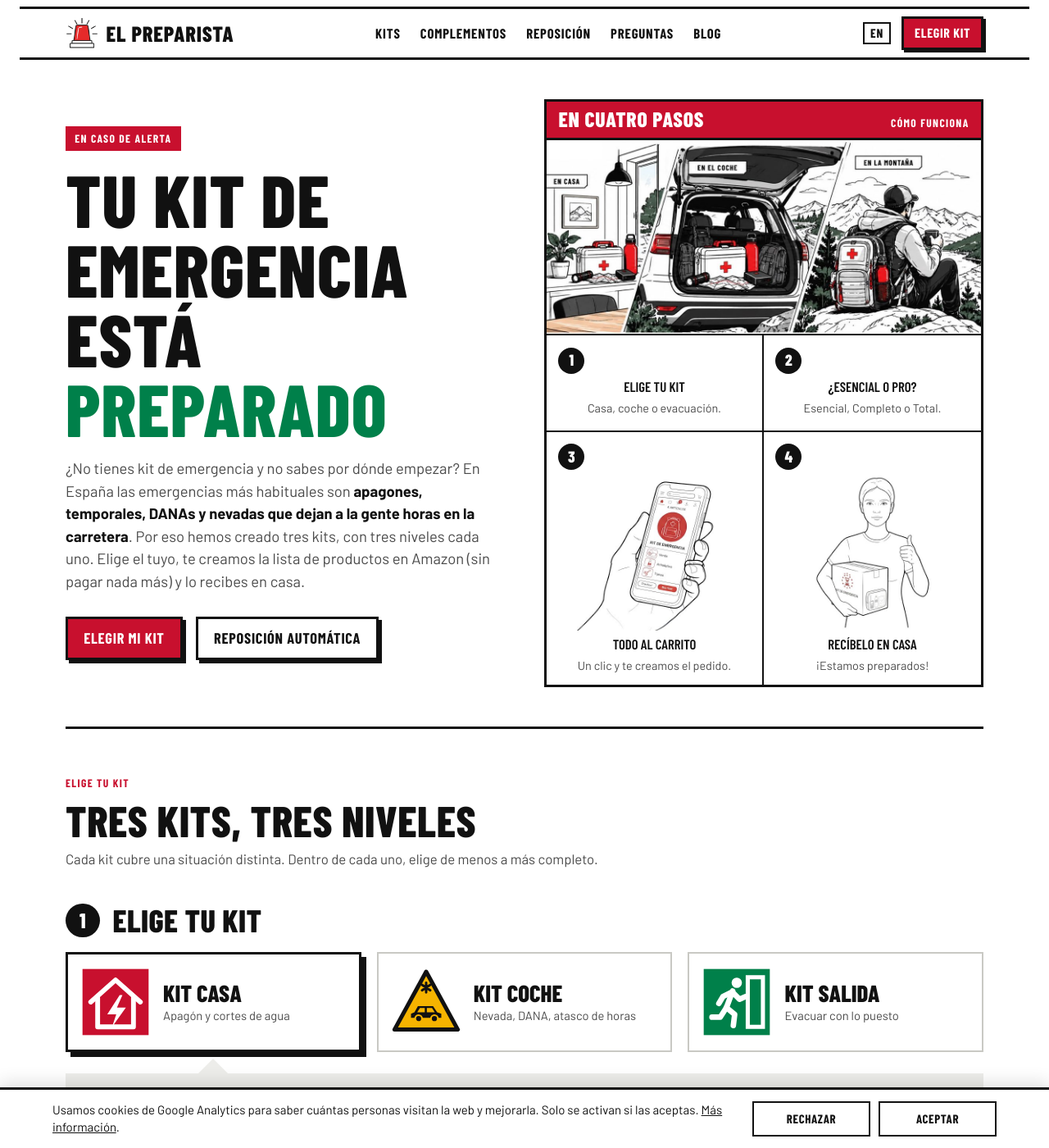
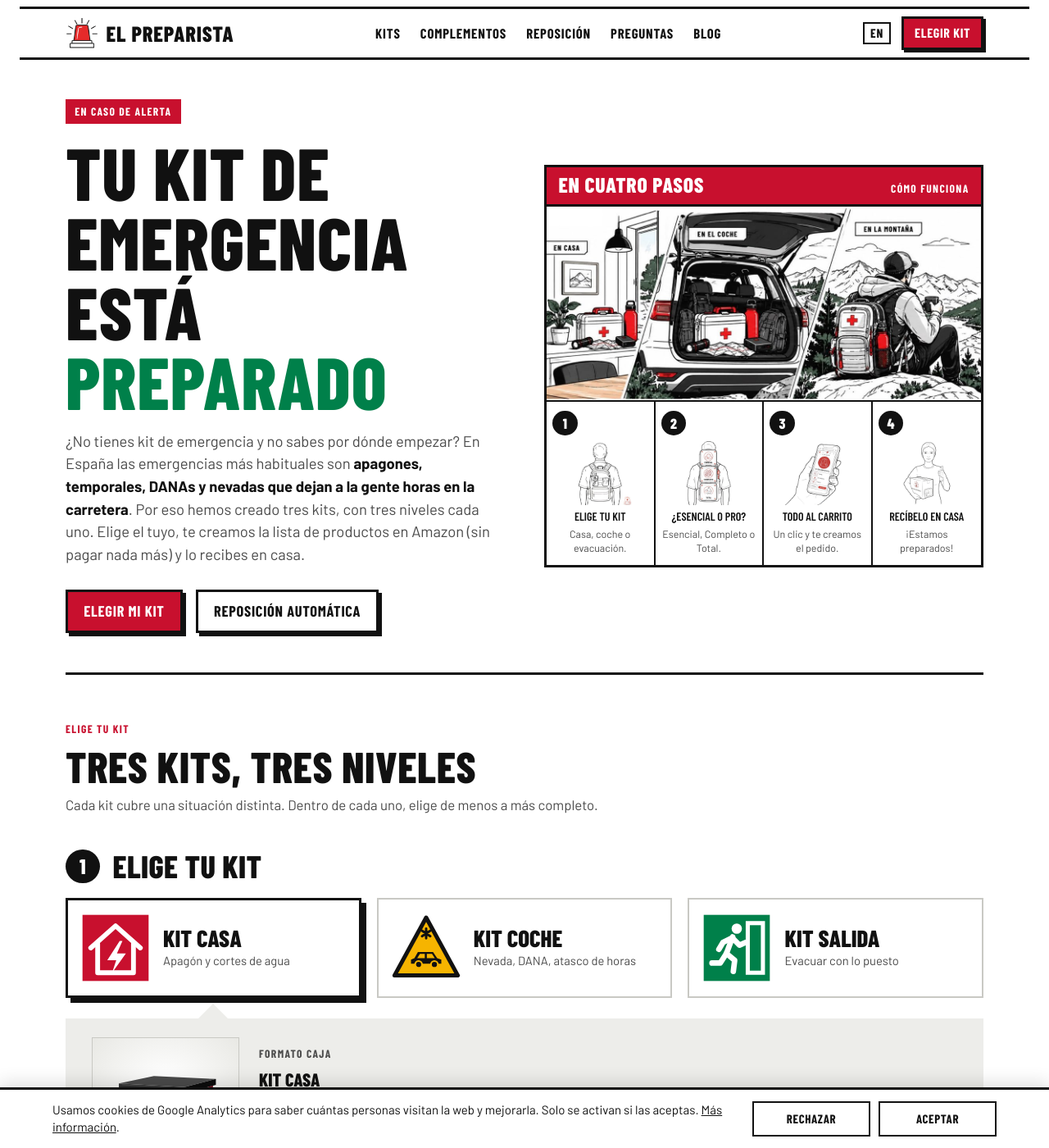
Before and after one commit to lucilayun-ux/elpreparista, a Jekyll site: the page index.html, which Jekyll copies as it is, in a window 1280 px wide and 1400 px high. Shown: the whole window at 82% size. Built offline with Jekyll 4.4.1, drawn with Linux system fonts in a browser that asks for light colours.

Commit message:
Los cuatro pasos en una fila con dibujos pequeños bajo la ilustración
Co-Authored-By: Claude Opus 5.5 <noreply@anthropic.com>
Claude-Session: https://claude.ai/code/session_01V7PVvrC8Dt7YxBNA65S9m6

```diff
--- a/index.html
+++ b/index.html
@@ -94,10 +94,16 @@ nav.links a:hover { color: var(--red); }
 .panels { display: grid; grid-template-columns: 1fr 1fr; }
 .panel { padding: .9rem; display: grid; grid-template-columns: auto 1fr; gap: .4rem .7rem; align-items: start; border-right: 2px solid var(--ink); border-bottom: 2px solid var(--ink); }
 .panel:nth-child(2n) { border-right: 0; }
-/* Ilustración de casa, coche y montaña encima de los pasos 1 y 2 (sustituye a sus dibujos) */
-.panels .stepsart { grid-column: 1 / -1; display: block; width: 100%; height: auto; border-bottom: 2px solid var(--ink); }
-.panels:has(.stepsart) .panel:nth-child(2n) { border-right: 2px solid var(--ink); }
-.panels:has(.stepsart) .panel:nth-child(2n+1) { border-right: 0; }
+/* Ilustración de casa, coche y montaña encima de los cuatro pasos, que van en una fila con dibujos pequeños */
+.stepsart { display: block; width: 100%; height: auto; border-bottom: 2px solid var(--ink); }
+.panels.four { grid-template-columns: repeat(4, 1fr); }
+.panels.four .panel { padding: .7rem .45rem .8rem; gap: .35rem .4rem; border-bottom: 0; border-right: 2px solid var(--ink); }
+.panels.four .panel:last-child { border-right: 0; }
+.panels.four .num { width: 1.9rem; height: 1.9rem; font-size: 1.1rem; }
+.panels.four img.photo { max-width: 78px; }
+.panels.four .panel p { font-size: .88rem; }
+.panels.four .panel small { font-size: .78rem; line-height: 1.3; }
+@media (max-width: 560px) { .panels.four img.photo { max-width: 60px; } .panels.four .panel p { font-size: .78rem; } .panels.four .panel small { display: none; } }
 .panel:nth-last-child(-n+2) { border-bottom: 0; }
 .num { width: 2rem; height: 2rem; border-radius: 50%; background: var(--ink); color: #fff; display: grid; place-items: center; font-family: var(--f-sign); font-weight: 800; font-size: 1.2rem; }
 .panel .pic { grid-column: 1 / -1; max-width: 120px; margin: .2rem auto; color: var(--ink); }
@@ -316,10 +322,10 @@ footer .wrap { display: grid; gap: .6rem; }
 
     <div class="card" aria-label="Cómo funciona en cuatro pasos">
       <div class="band"><b>En cuatro pasos</b><span class="cap">Cómo funciona</span></div>
-      <div class="panels">
-        <img class="stepsart" src="pasos-kits.jpg" alt="Kit de emergencia en casa, en el maletero del coche y en la mochila de montaña" width="1100" height="490">
-        <a class="panel" href="#kits"><span class="num">1</span><p>Elige tu kit</p><small>Casa, coche o evacuación.</small></a>
-        <a class="panel" href="#kits"><span class="num">2</span><p>¿Esencial o Pro?</p><small>Esencial, Completo o Total.</small></a>
+      <img class="stepsart" src="pasos-kits.jpg" alt="Kit de emergencia en casa, en el maletero del coche y en la mochila de montaña" width="1100" height="490">
+      <div class="panels four">
+        <a class="panel" href="#kits"><span class="num">1</span><img class="pic photo" src="paso1.jpg" alt="Persona de espaldas con la mochila de emergencia puesta" width="140" height="142"><p>Elige tu kit</p><small>Casa, coche o evacuación.</small></a>
+        <a class="panel" href="#kits"><span class="num">2</span><img class="pic photo" src="paso2.jpg" alt="Persona con una mochila de tres módulos: Esencial, Completo y Total" width="140" height="140"><p>¿Esencial o Pro?</p><small>Esencial, Completo o Total.</small></a>
         <a class="panel" href="#kits"><span class="num">3</span><img class="pic photo" src="paso3.jpg" alt="Mano sujetando un móvil con el pedido del kit de emergencia" width="140" height="140"><p>Todo al carrito</p><small>Un clic y te creamos el pedido.</small></a>
         <a class="panel" href="#reposicion"><span class="num">4</span><img class="pic photo" src="paso4.jpg" alt="Mujer con una caja de kit de emergencia haciendo el gesto de OK con el pulgar" width="140" height="140"><p>Recíbelo en casa</p><small>¡Estamos preparados!</small></a>
       </div>
--- a/tools/build_en.py
+++ b/tools/build_en.py
@@ -44,6 +44,8 @@ TRADUCCIONES = [
     ('aria-label="Cómo funciona en cuatro pasos"', 'aria-label="How it works in four steps"'),
     ('<b>En cuatro pasos</b><span class="cap">Cómo funciona</span>', '<b>In four steps</b><span class="cap">How it works</span>'),
     ('alt="Kit de emergencia en casa, en el maletero del coche y en la mochila de montaña"', 'alt="Emergency kit at home, in the car boot and in a hiking backpack"'),
+    ('alt="Persona de espaldas con la mochila de emergencia puesta"', 'alt="Person seen from behind wearing an emergency backpack"'),
+    ('alt="Persona con una mochila de tres módulos: Esencial, Completo y Total"', 'alt="Person wearing a three-module backpack: Essential, Complete and Total"'),
     ('alt="Mano sujetando un móvil con el pedido del kit de emergencia"', 'alt="Hand holding a phone with the emergency kit order"'),
     ('alt="Mujer con una caja de kit de emergencia haciendo el gesto de OK con el pulgar"', 'alt="Woman holding an emergency kit box and giving a thumbs-up"'),
     ('<p>Elige tu kit</p><small>Casa, coche o evacuación.</small>', '<p>Choose your kit</p><small>Home, car or evacuation.</small>'),
```
Also changed, not shown: en.html (+14 -8 lines).
